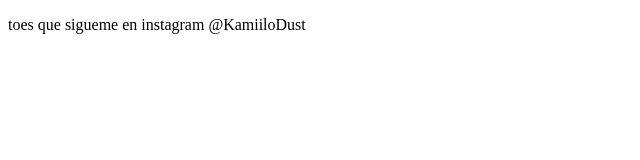
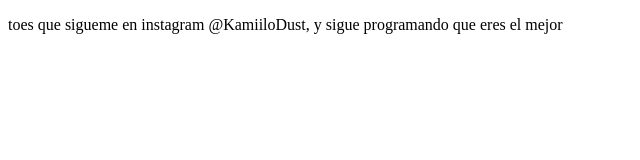
Before and after one commit to Kamiilo11/proyectoDemoCursoPrework, a plain HTML site: page index.html in a window 1280 px wide. Shown: the whole page, without its empty margins (0-640 px from the left). Drawn offline with Linux system fonts and the light colour scheme.

Commit message:
Agregamos mensaje motivacional

```diff
--- a/index.html
+++ b/index.html
@@ -7,6 +7,6 @@
     <title>hola mundo</title>
 </head>
 <body>
-    <p>toes que sigueme en instagram @KamiiloDust</p>
+    <p>toes que sigueme en instagram @KamiiloDust, y sigue programando que eres el mejor</p>
 </body>
 </html>
```
